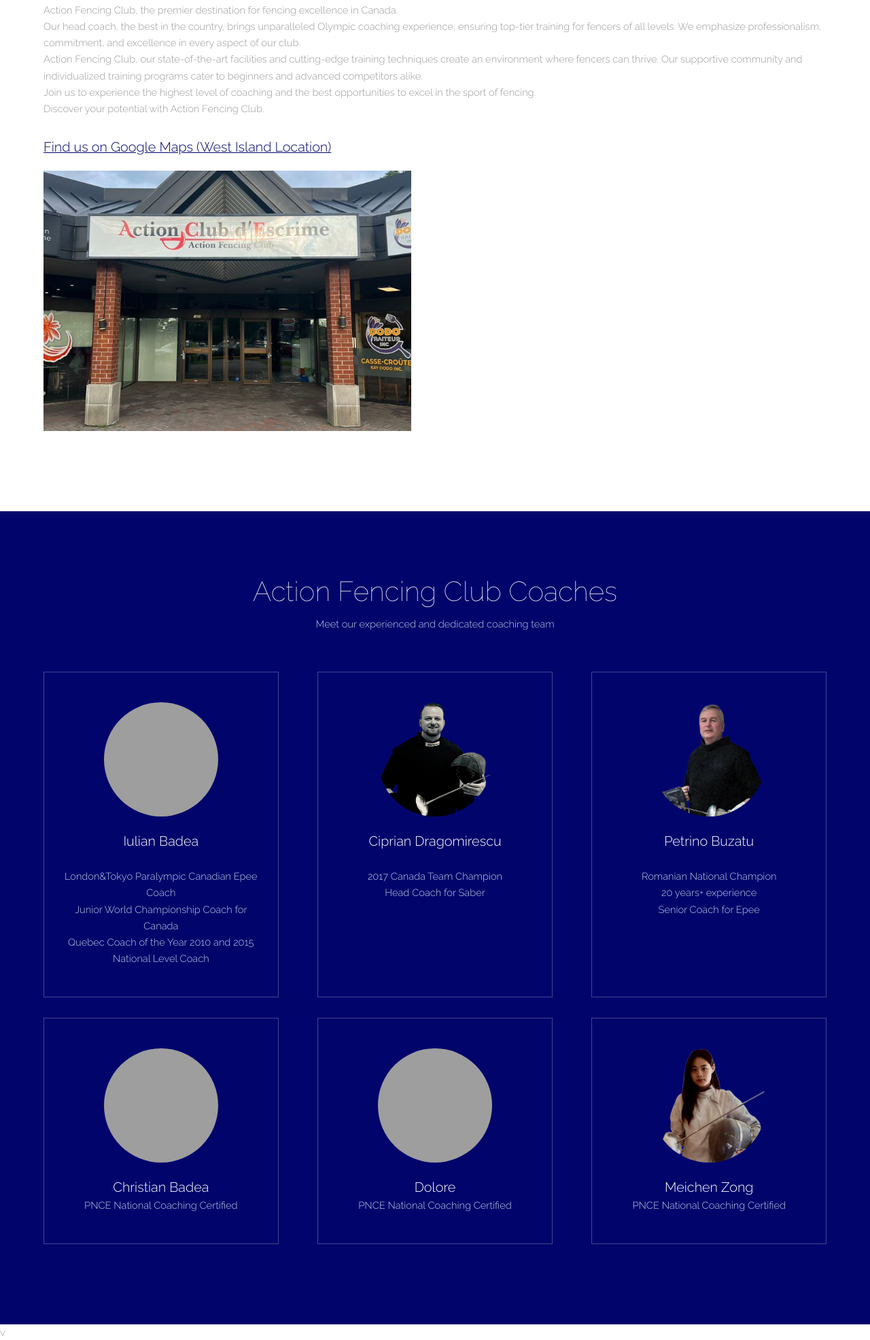
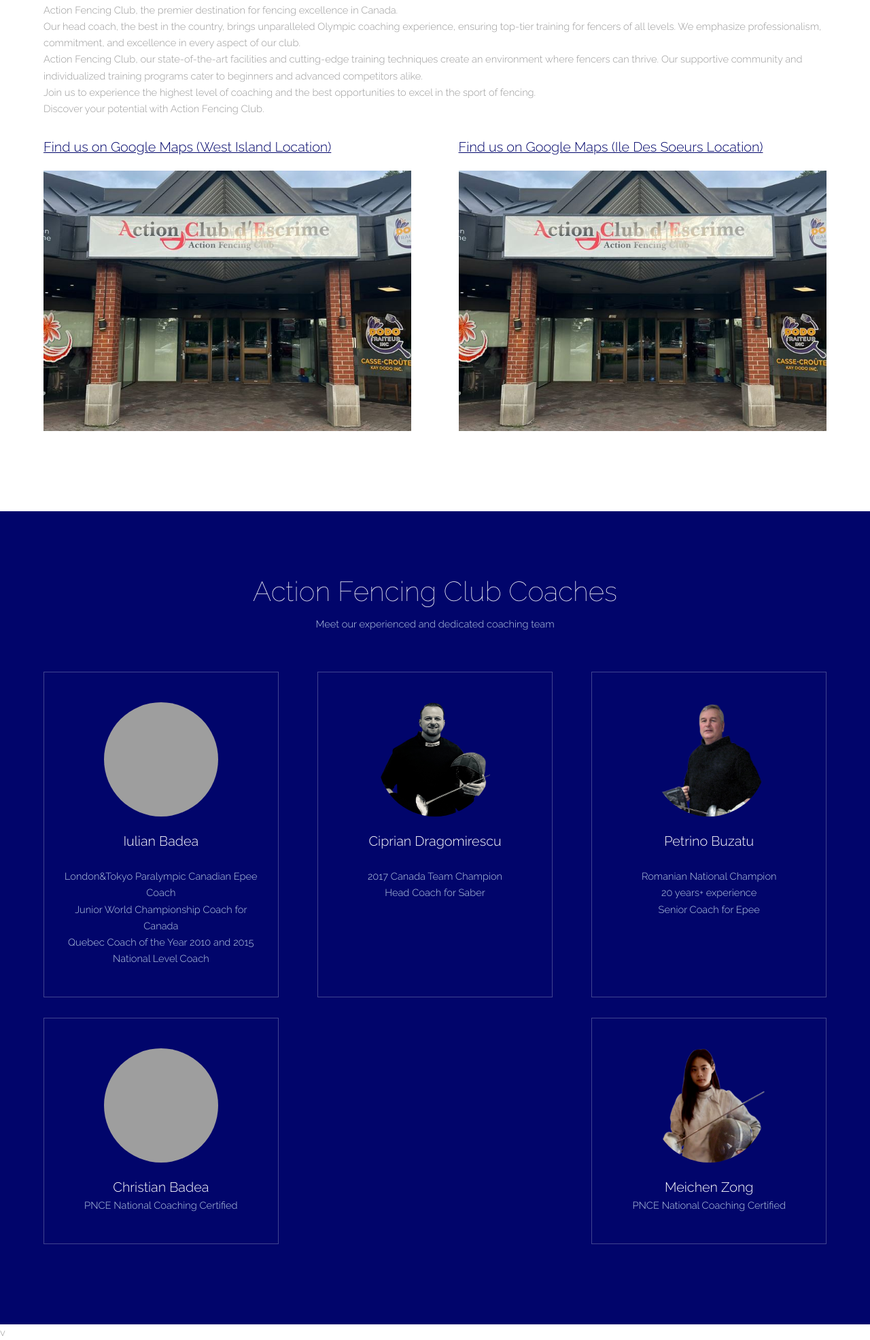
Before and after one commit to WeichenZong/ActionFencingClub, a plain HTML site: page index.html in a window 1280 px wide. Shown: the part 1169-3140 px from the top of the page at 68% size. Drawn offline with Linux system fonts and the light colour scheme; grey boxes are pictures that could not be loaded.

Commit message:
name deleted

```diff
--- a/index.html
+++ b/index.html
@@ -105,6 +105,17 @@
 						<img src="images/pic02.jpg" alt="picture of outside of the club" width="576" height="196">
 					</div>
 				</article>
+				<article>
+					<header>
+						<a href="https://www.google.com/maps/place/Elgar+Community+Centre/@45.4570714,-73.5577149,15z/data=!3m1!4b1!4m6!3m5!1s0x4cc9101431a7bfe5:0x5ab4d639e81e845f!8m2!3d45.4570719!4d-73.5474366!16s%2Fg%2F1pt__87h8?authuser=0&entry=ttu&g_ep=EgoyMDI0MDkxMS4wIKXMDSoASAFQAw%3D%3D"
+							target="_blank">
+							<h3>Find us on Google Maps (Ile Des Soeurs Location)</h3>
+						</a>
+					</header>
+					<div class="image fit">
+						<img src="images/pic02.jpg" alt="picture of outside of the club" width="576" height="196">
+					</div>
+				</article>
 			</div>
 
 
@@ -152,13 +163,7 @@
 					<h3>Christian Badea</h3>
 					<p>PNCE National Coaching Certified</p>
 				</div>
-				<div class="box person">
-					<div class="image round">
-						<img src="images/pic07.PNG" alt="Coach 6" width="168" height="168">
-					</div>
-					<h3>Dolore</h3>
-					<p>PNCE National Coaching Certified</p>
-				</div>
+
 				<div class="box person">
 					<div class="image round">
 						<img src="images/pic08.PNG" alt="Coach 7" width="168" height="168">
```
